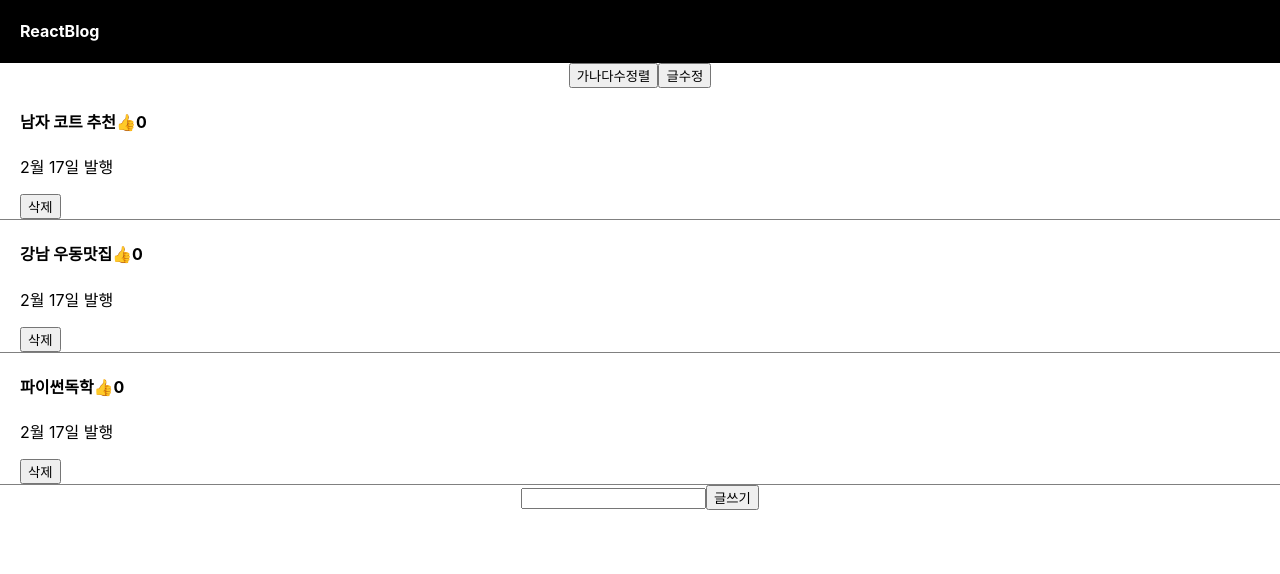
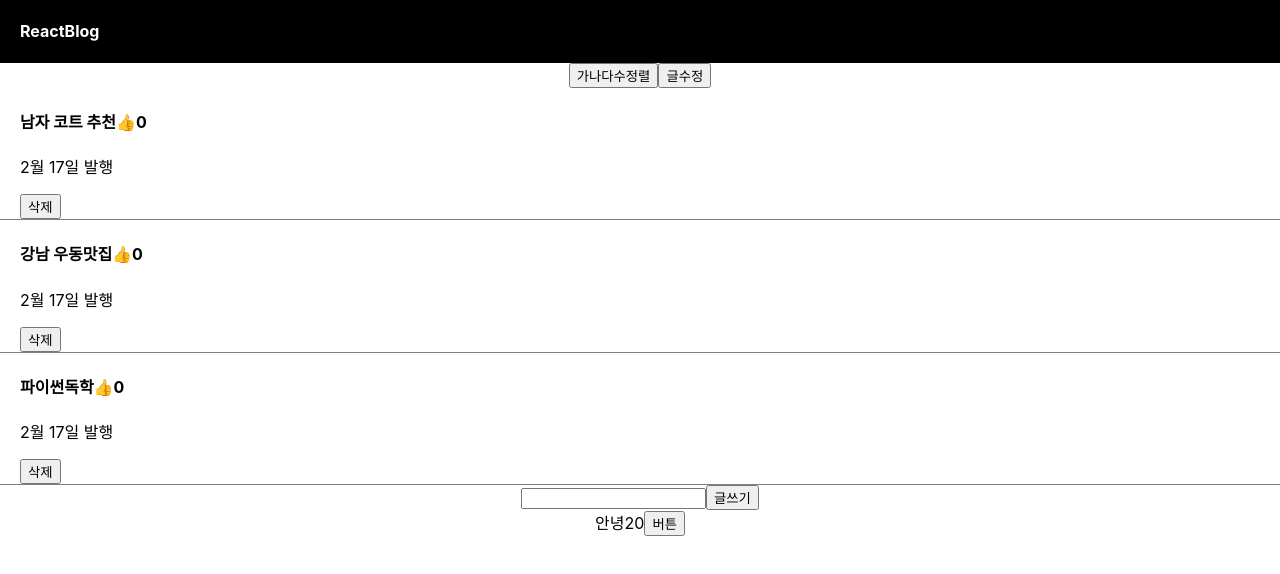
Before and after one commit to hankyeol-jung/blog_apple, a React (Create React App) app: page / in a window 1280 px wide. Shown: the top 574 px of the page. Built offline with nearby package versions, Linux system fonts and the light colour scheme.

Commit message:
class를 이용한 옛날 React 문법

```diff
--- a/src/App.js
+++ b/src/App.js
@@ -4,6 +4,8 @@
 import logo from "./logo.svg";
 import "./App.css";
 import { useState } from "react";
+import React from "react";
+import ReactDOM from "react-dom";
 
 function App() {
   let post = "강남 우동 맛집";
@@ -97,6 +99,7 @@ function App() {
       {modal == true ? (
         <Modal title={title} 글제목변경={글제목변경} 글제목={글제목} />
       ) : null}
+      <Modal2></Modal2>
     </div>
   );
 }
@@ -112,4 +115,29 @@ function Modal(props) {
   );
 }
 
+class Modal2 extends React.Component {
+  constructor(props) {
+    super(props);
+    this.state = {
+      name: "kim",
+      age: 20,
+    };
+  }
+
+  render() {
+    return (
+      <div>
+        안녕{this.state.age}
+        <button
+          onClick={() => {
+            this.setState({ age: 21 });
+          }}
+        >
+          버튼
+        </button>
+      </div>
+    );
+  }
+}
+
 export default App;
```
